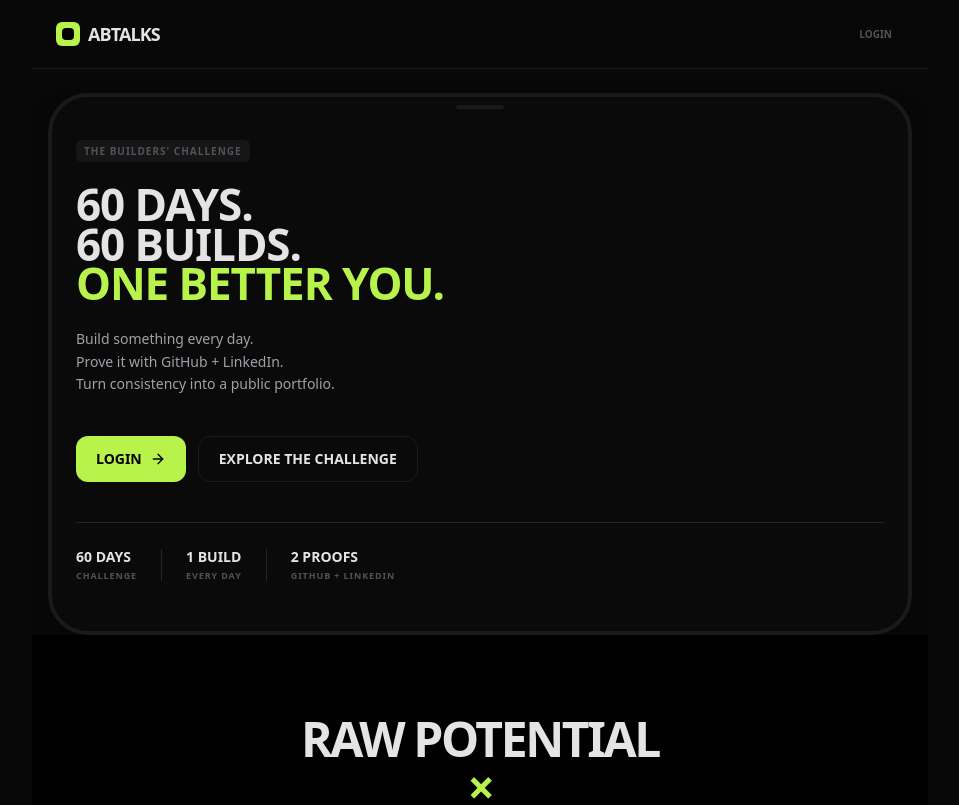
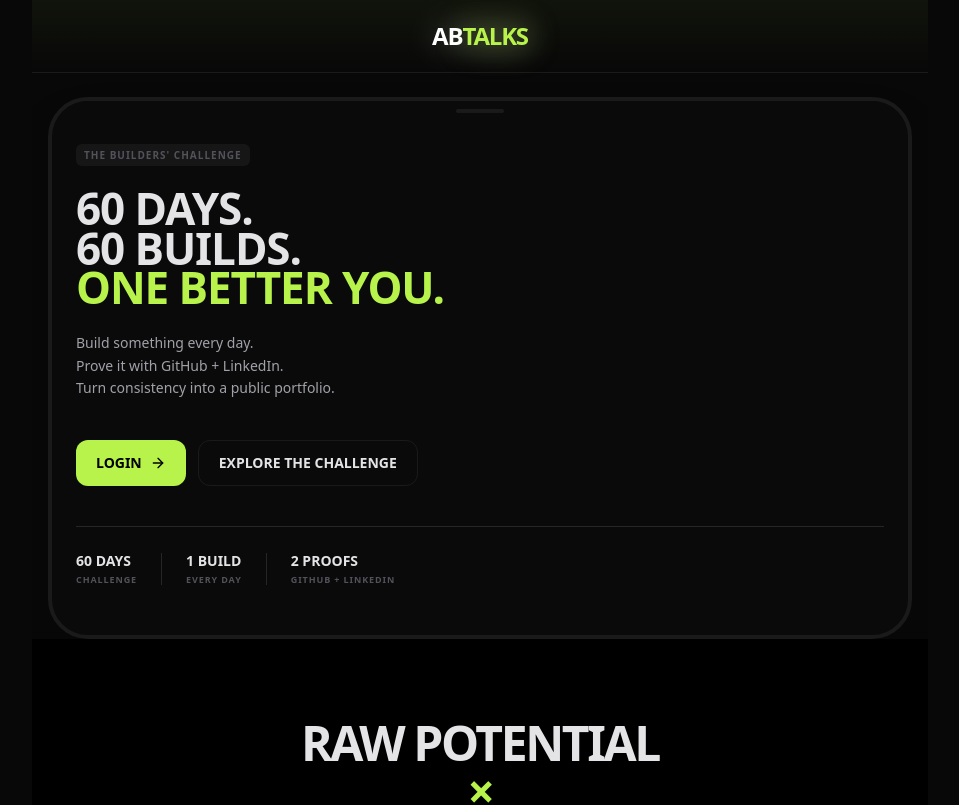
Before and after one commit to guptakushagra278-lab/ABTalksRKD1, a React (Vite) app: page / in a window 1280 px wide. Shown: the top 805 px of the page, without its empty margins (160-1119 px from the left). Built offline with nearby package versions, Linux system fonts and the light colour scheme.

Commit message:
feat: update landing page header and add brand logo
Refactor the landing page header design and introduce the new ABTalksLogo component for improved brand consistency.

```diff
--- a/src/components/Icons.tsx
+++ b/src/components/Icons.tsx
@@ -1,3 +1,53 @@
+export const ABTalksLogo = ({ className }: { className?: string }) => (
+  <svg xmlns="http://www.w3.org/2000/svg" viewBox="0 0 220 100" className={className}>
+    <defs>
+      <linearGradient id="silverGrad" x1="0%" y1="0%" x2="100%" y2="100%">
+        <stop offset="0%" stopColor="#e0e0e0" />
+        <stop offset="50%" stopColor="#ffffff" />
+        <stop offset="100%" stopColor="#999999" />
+      </linearGradient>
+      <filter id="neonGlow" x="-50%" y="-50%" width="200%" height="200%">
+        <feGaussianBlur stdDeviation="2.5" result="coloredBlur" />
+        <feMerge>
+          <feMergeNode in="coloredBlur" />
+          <feMergeNode in="coloredBlur" />
+          <feMergeNode in="SourceGraphic" />
+        </feMerge>
+      </filter>
+    </defs>
+
+    {/* Speech Bubble Outline */}
+    <path
+      d="M 40 20 L 150 20 C 160 20 170 20 175 25"
+      fill="none" stroke="url(#silverGrad)" strokeWidth="4" strokeLinecap="round"
+    />
+    <path
+      d="M 100 80 L 60 80 L 50 95 L 50 80 L 30 80 C 15 80 15 65 15 65 L 15 35 C 15 20 30 20 30 20 L 40 20"
+      fill="none" stroke="url(#silverGrad)" strokeWidth="4" strokeLinejoin="round" strokeLinecap="round"
+    />
+
+    {/* Text */}
+    <text x="35" y="62" fontFamily="sans-serif" fontWeight="900" fontSize="42" fill="url(#silverGrad)" letterSpacing="-1.5">
+      ABTalks
+    </text>
+
+    {/* Neon </> */}
+    <text x="125" y="85" fontFamily="monospace" fontWeight="bold" fontSize="36" fill="#00ffff" filter="url(#neonGlow)">
+      &lt;/&gt;
+    </text>
+
+    {/* Neon Wifi/Radio Waves */}
+    <path
+      d="M 165 30 A 35 35 0 0 1 190 65"
+      fill="none" stroke="#00ffff" strokeWidth="4" strokeLinecap="round" filter="url(#neonGlow)"
+    />
+    <path
+      d="M 175 42 A 20 20 0 0 1 185 62"
+      fill="none" stroke="#00ffff" strokeWidth="4" strokeLinecap="round" filter="url(#neonGlow)"
+    />
+  </svg>
+);
+
 export const GithubIcon = ({ className }: { className?: string }) => (
   <svg xmlns="http://www.w3.org/2000/svg" viewBox="0 0 24 24" fill="currentColor" className={className}>
     <path d="M12 0c-6.626 0-12 5.373-12 12 0 5.302 3.438 9.8 8.207 11.387.599.111.793-.261.793-.577v-2.234c-3.338.726-4.033-1.416-4.033-1.416-.546-1.387-1.333-1.756-1.333-1.756-1.089-.745.083-.729.083-.729 1.205.084 1.839 1.237 1.839 1.237 1.07 1.834 2.807 1.304 3.492.997.107-.775.418-1.305.762-1.604-2.665-.305-5.467-1.334-5.467-5.931 0-1.311.469-2.381 1.236-3.221-.124-.303-.535-1.524.117-3.176 0 0 1.008-.322 3.301 1.23.957-.266 1.983-.399 3.003-.404 1.02.005 2.047.138 3.006.404 2.291-1.552 3.297-1.23 3.297-1.23.653 1.653.242 2.874.118 3.176.77.84 1.235 1.911 1.235 3.221 0 4.609-2.807 5.624-5.479 5.921.43.372.823 1.102.823 2.222v3.293c0 .319.192.694.801.576 4.765-1.589 8.199-6.086 8.199-11.386 0-6.627-5.373-12-12-12z"/>
--- a/src/pages/Landing.tsx
+++ b/src/pages/Landing.tsx
@@ -44,16 +44,13 @@ export default function Landing() {
     <AppShell showNav={false}>
       <div className="flex flex-col min-h-screen pb-24">
         {/* Header */}
-        <header className="px-6 py-5 flex items-center justify-between border-b border-ab-border">
-          <div className="flex items-center gap-2">
-            <div className="w-6 h-6 bg-ab-accent rounded-md flex items-center justify-center">
-              <div className="w-3 h-3 bg-black rounded-sm"></div>
-            </div>
-            <span className="font-bold tracking-tighter text-lg text-ab-text">ABTALKS</span>
+        <header className="px-6 py-5 flex items-center justify-center border-b border-ab-border relative">
+          <div className="absolute inset-0 bg-gradient-to-b from-[#B7F34A]/5 to-transparent pointer-events-none" />
+          <div className="flex items-center justify-center relative">
+            <span className="font-black tracking-tighter text-2xl text-transparent bg-clip-text bg-gradient-to-r from-white via-white to-ab-muted drop-shadow-[0_0_15px_rgba(255,255,255,0.3)]">
+              AB<span className="text-ab-accent drop-shadow-[0_0_15px_rgba(183,243,74,0.5)]">TALKS</span>
+            </span>
           </div>
-          <Button variant="ghost" className="px-3 py-1.5 text-[10px]" onClick={() => setShowLoginModal(true)}>
-            Login
-          </Button>
         </header>
 
         {/* Hero Section */}
```
